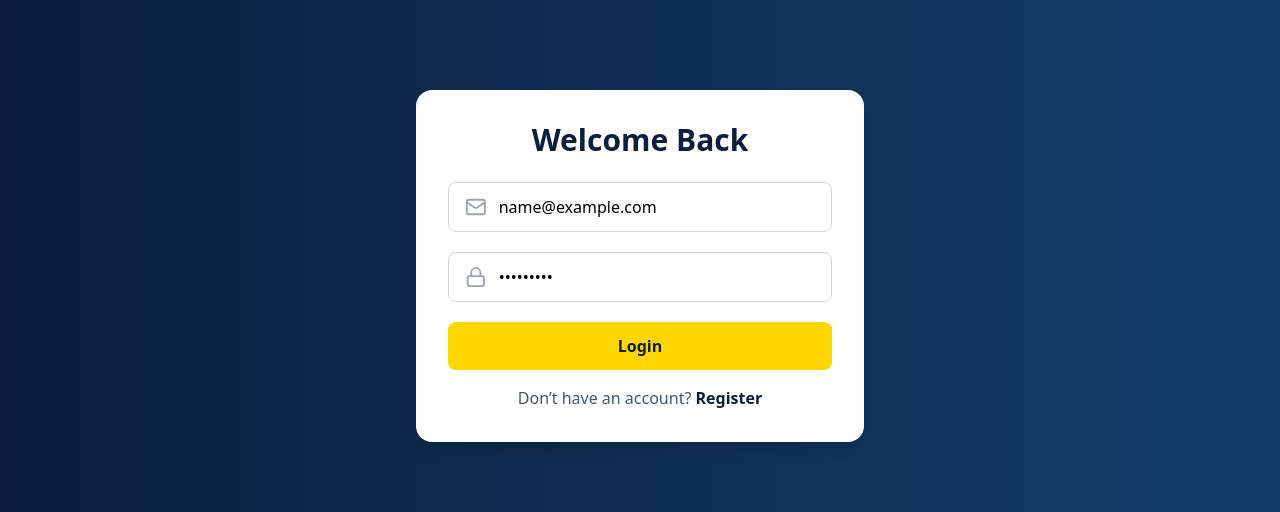
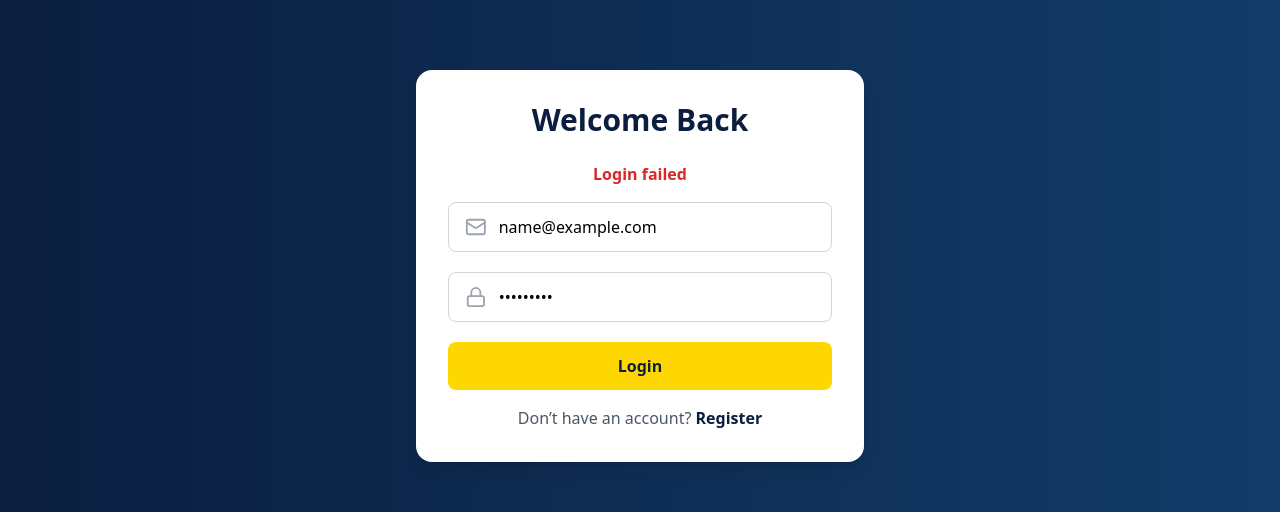
Before and after one commit to yes-said1/nancybosiboricv, a React (Vite) app: page /login in a window 1280 px wide. Both pictures are taken after typing "name@example.com", "Sample123" into the empty fields and a click on the button "Login". Shown: the part 214-726 px from the top of the page. Built offline with nearby package versions, Linux system fonts and the light colour scheme; no server answers; the HTML template or start-up script is replaced by a standard one.

Commit message:
Login.jsx updated

```diff
--- a/src/pages/Login.jsx
+++ b/src/pages/Login.jsx
@@ -1,12 +1,14 @@
 import React, { useState } from "react";
-import { Mail, Lock } from "lucide-react";
-import axiosInstance from "../utils/axiosInstance"; // <-- import shared instance
+import { Mail, Lock, Loader2 } from "lucide-react";
+import axiosInstance from "../utils/axiosInstance"; // shared axios instance
 
 const Login = () => {
   const [formData, setFormData] = useState({
     email: "",
     password: ""
   });
+  const [loading, setLoading] = useState(false); // Loading state
+  const [message, setMessage] = useState({ type: "", text: "" }); // Success/error message
 
   const handleChange = (e) => {
     setFormData({ ...formData, [e.target.name]: e.target.value });
@@ -14,12 +16,16 @@ const Login = () => {
 
   const handleSubmit = async (e) => {
     e.preventDefault();
+    setLoading(true);
+    setMessage({ type: "", text: "" }); // reset message
     try {
       const res = await axiosInstance.post("/api/admin/login", formData);
-      alert(res.data.message);
       localStorage.setItem("token", res.data.token); // store JWT token
+      setMessage({ type: "success", text: res.data.message || "Login successful!" });
     } catch (err) {
-      alert(err.response?.data?.message || "Login failed");
+      setMessage({ type: "error", text: err.response?.data?.message || "Login failed" });
+    } finally {
+      setLoading(false);
     }
   };
 
@@ -29,6 +35,18 @@ const Login = () => {
         <h2 className="text-3xl font-bold text-center text-[#0B1E3F] mb-6">
           Welcome Back
         </h2>
+
+        {/* Feedback Message */}
+        {message.text && (
+          <p
+            className={`text-center mb-4 font-semibold ${
+              message.type === "success" ? "text-green-600" : "text-red-600"
+            }`}
+          >
+            {message.text}
+          </p>
+        )}
+
         <form onSubmit={handleSubmit} className="space-y-5">
           {/* Email */}
           <div className="flex items-center border border-gray-300 rounded-lg px-4">
@@ -61,11 +79,16 @@ const Login = () => {
           {/* Submit */}
           <button
             type="submit"
-            className="w-full bg-[#FFD700] text-[#0B1E3F] font-bold py-3 rounded-lg hover:bg-[#E6C200] transition-colors"
+            disabled={loading}
+            className={`w-full flex justify-center items-center bg-[#FFD700] text-[#0B1E3F] font-bold py-3 rounded-lg transition-colors ${
+              loading ? "opacity-70 cursor-not-allowed" : "hover:bg-[#E6C200]"
+            }`}
           >
-            Login
+            {loading ? <Loader2 className="animate-spin mr-2" /> : null}
+            {loading ? "Logging in..." : "Login"}
           </button>
         </form>
+
         <p className="text-center text-gray-600 mt-4">
           Don’t have an account?{" "}
           <a href="/register" className="text-[#0B1E3F] font-semibold hover:underline">
```
